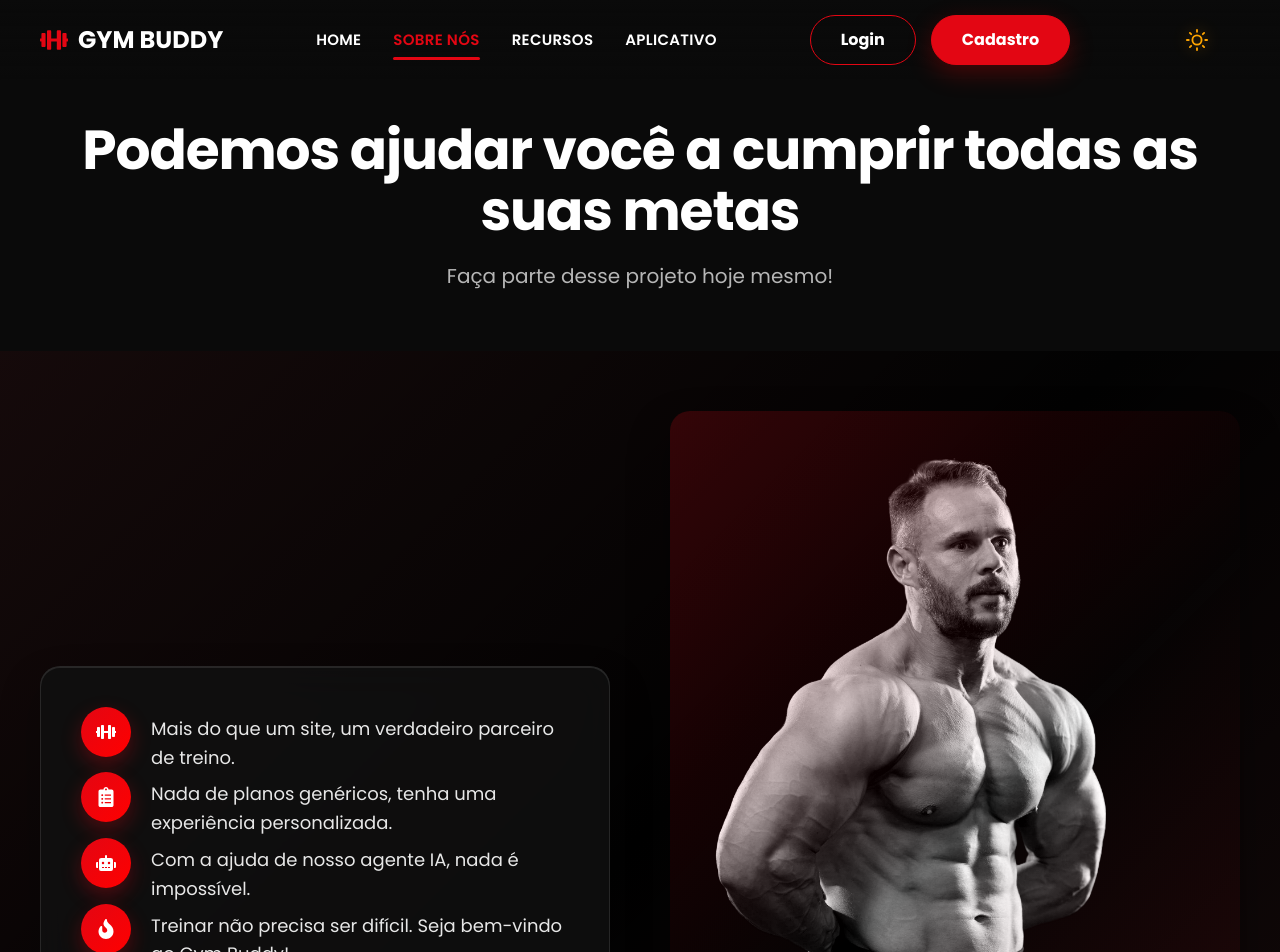
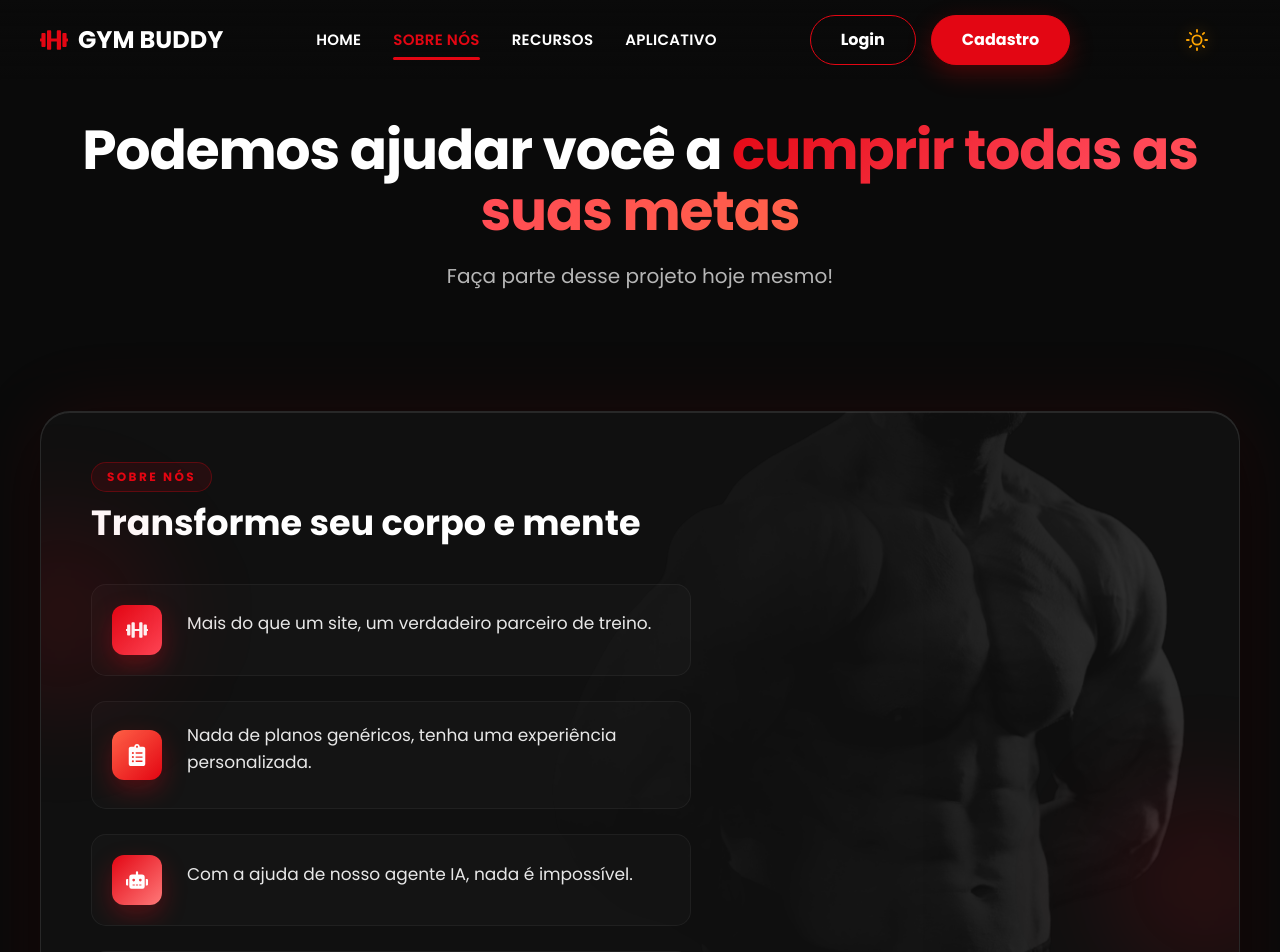
Before and after one commit to Pedrohenrique1309/Front-end_GYMBUDDY, a React (Vite) app: page /sobre in a window 1280 px wide. Shown: the top 952 px of the page. Built offline with nearby package versions, Linux system fonts and the light colour scheme.

Commit message:
sobre nós estruturação quase completa

```diff
--- a/src/components/AboutUs/index.tsx
+++ b/src/components/AboutUs/index.tsx
@@ -1,24 +1,39 @@
-import { motion } from 'framer-motion';
+import { motion, useScroll, useTransform } from 'framer-motion';
 import { FaDumbbell, FaClipboardList, FaRobot, FaFire } from 'react-icons/fa';
+import { useRef } from 'react';
 import styled from 'styled-components';
 
 const AboutUs = () => {
+  const containerRef = useRef(null);
+  const { scrollYProgress } = useScroll({
+    target: containerRef,
+    offset: ["start end", "end start"]
+  });
+
+  const imageY = useTransform(scrollYProgress, [0, 1], [100, -100]);
+  const imageRotate = useTransform(scrollYProgress, [0, 1], [-5, 5]);
+  const imageScale = useTransform(scrollYProgress, [0, 0.5, 1], [0.8, 1.1, 0.8]);
+
   const textItems = [
     {
       icon: FaDumbbell,
-      text: "Mais do que um site, um verdadeiro parceiro de treino."
+      text: "Mais do que um site, um verdadeiro parceiro de treino.",
+      gradient: "linear-gradient(135deg, #E30613 0%, #ff4757 100%)"
     },
     {
       icon: FaClipboardList,
-      text: "Nada de planos genéricos, tenha uma experiência personalizada."
+      text: "Nada de planos genéricos, tenha uma experiência personalizada.",
+      gradient: "linear-gradient(135deg, #ff6348 0%, #E30613 100%)"
     },
     {
       icon: FaRobot,
-      text: "Com a ajuda de nosso agente IA, nada é impossível."
+      text: "Com a ajuda de nosso agente IA, nada é impossível.",
+      gradient: "linear-gradient(135deg, #E30613 0%, #ff7979 100%)"
     },
     {
       icon: FaFire,
-      text: "Treinar não precisa ser difícil. Seja bem-vindo ao Gym Buddy!"
+      text: "Treinar não precisa ser difícil. Seja bem-vindo ao Gym Buddy!",
+      gradient: "linear-gradient(135deg, #ff4757 0%, #E30613 100%)"
     }
   ];
 
@@ -58,7 +73,7 @@ const AboutUs = () => {
   };
 
   return (
-    <AboutUsContainer>
+    <AboutUsContainer ref={containerRef}>
       {/* Hero Section */}
       <HeroSection>
         <motion.div
@@ -67,7 +82,22 @@ const AboutUs = () => {
           animate="visible"
         >
           <HeroTitle>
-            Podemos ajudar você a cumprir todas as suas metas
+            <motion.span
+              initial={{ opacity: 0, y: 50 }}
+              animate={{ opacity: 1, y: 0 }}
+              transition={{ duration: 0.8, ease: "easeOut" }}
+            >
+              Podemos ajudar você a
+            </motion.span>{' '}
+            <GradientText>
+              <motion.span
+                initial={{ opacity: 0, scale: 0.5 }}
+                animate={{ opacity: 1, scale: 1 }}
+                transition={{ duration: 0.8, delay: 0.3, ease: "easeOut" }}
+              >
+                cumprir todas as suas metas
+              </motion.span>
+            </GradientText>
           </HeroTitle>
           <HeroSubtitle>
             Faça parte desse projeto hoje mesmo!
@@ -75,50 +105,99 @@ const AboutUs = () => {
         </motion.div>
       </HeroSection>
 
-      {/* Content Section */}
+      {/* Modern Content Section */}
       <ContentSection>
         <ContentContainer>
-          <ContentGrid>
-            {/* Left Column - Text Cards */}
-            <TextColumn
-              variants={containerVariants}
-              initial="hidden"
-              animate="visible"
+          <ModernCard
+            initial={{ opacity: 0, y: 100 }}
+            whileInView={{ opacity: 1, y: 0 }}
+            viewport={{ once: true }}
+            transition={{ duration: 0.8, ease: "easeOut" }}
+          >
+            {/* Background Image with Parallax */}
+            <CardImageBackground
+              style={{
+                y: imageY,
+                rotate: imageRotate,
+                scale: imageScale
+              }}
             >
-              <ContentCard>
+              <img
+                src="/images/muscular-man.png"
+                alt="Homem musculoso treinando"
+              />
+            </CardImageBackground>
+
+            {/* Content Overlay */}
+            <CardContent>
+              <ContentHeader
+                initial={{ opacity: 0, x: -50 }}
+                whileInView={{ opacity: 1, x: 0 }}
+                viewport={{ once: true }}
+                transition={{ duration: 0.6, delay: 0.2 }}
+              >
+                <HeaderLabel>SOBRE NÓS</HeaderLabel>
+                <HeaderTitle>Transforme seu corpo e mente</HeaderTitle>
+              </ContentHeader>
+
+              <TextItemsGrid>
                 {textItems.map((item, index) => {
                   const IconComponent = item.icon;
                   return (
                     <motion.div
                       key={index}
-                      variants={itemVariants}
+                      initial={{ opacity: 0, x: -50 }}
+                      whileInView={{ opacity: 1, x: 0 }}
+                      viewport={{ once: true }}
+                      transition={{
+                        duration: 0.6,
+                        delay: 0.3 + index * 0.1,
+                        ease: "easeOut"
+                      }}
+                      whileHover={{ x: 10, scale: 1.02 }}
                     >
-                      <TextItem>
-                        <IconWrapper>
+                      <ModernTextItem>
+                        <IconBox gradient={item.gradient}>
                           <IconComponent />
-                        </IconWrapper>
-                        <ItemText>{item.text}</ItemText>
-                      </TextItem>
+                          <IconGlow />
+                        </IconBox>
+                        <ItemContent>
+                          <ItemText>{item.text}</ItemText>
+                          <ItemBar gradient={item.gradient} />
+                        </ItemContent>
+                      </ModernTextItem>
                     </motion.div>
                   );
                 })}
-              </ContentCard>
-            </TextColumn>
+              </TextItemsGrid>
 
-            {/* Right Column - Image */}
-            <ImageColumn
-              variants={itemVariants}
-              initial="hidden"
-              animate="visible"
-            >
-              <ImageWrapper>
-                <img
-                  src="/images/muscular-man.png"
-                  alt="Homem musculoso treinando"
-                />
-              </ImageWrapper>
-            </ImageColumn>
-          </ContentGrid>
+              {/* Floating Elements */}
+              <FloatingElement
+                className="float-1"
+                animate={{
+                  y: [-20, 20, -20],
+                  x: [-10, 10, -10],
+                }}
+                transition={{
+                  duration: 6,
+                  repeat: Infinity,
+                  ease: "easeInOut"
+                }}
+              />
+              <FloatingElement
+                className="float-2"
+                animate={{
+                  y: [20, -20, 20],
+                  x: [10, -10, 10],
+                }}
+                transition={{
+                  duration: 8,
+                  repeat: Infinity,
+                  ease: "easeInOut"
+                }}
+              />
+            </CardContent>
+          </ModernCard>
         </ContentContainer>
       </ContentSection>
 
@@ -144,6 +223,8 @@ const AboutUsContainer = styled.div`
   background: var(--background);
   color: var(--white);
   padding-top: 8rem;
+  position: relative;
+  overflow: hidden;
 `;
 
 const HeroSection = styled.section`
@@ -151,6 +232,7 @@ const HeroSection = styled.section`
   padding: 4rem 2rem 6rem;
   max-width: 120rem;
   margin: 0 auto;
+  position: relative;
 `;
 
 const HeroTitle = styled.h1`
@@ -160,6 +242,14 @@ const HeroTitle = styled.h1`
   margin-bottom: 2rem;
   color: var(--white);
   letter-spacing: -0.02em;
+`;
+
+const GradientText = styled.span`
+  background: linear-gradient(135deg, #E30613 0%, #ff4757 50%, #ff6348 100%);
+  -webkit-background-clip: text;
+  -webkit-text-fill-color: transparent;
+  background-clip: text;
+  position: relative;
 `;
 
 const HeroSubtitle = styled.p`
@@ -172,12 +262,8 @@ const HeroSubtitle = styled.p`
 
 const ContentSection = styled.section`
   padding: 6rem 2rem;
-  background: linear-gradient(
-    135deg,
-    rgba(227, 6, 19, 0.05) 0%,
-    rgba(0, 0, 0, 0.8) 50%,
-    rgba(227, 6, 19, 0.05) 100%
-  );
+  position: relative;
+  z-index: 1;
 `;
 
 const ContentContainer = styled.div`
@@ -185,108 +271,193 @@ const ContentContainer = styled.div`
   margin: 0 auto;
 `;
 
-const ContentGrid = styled.div`
-  display: grid;
-  grid-template-columns: 1fr 1fr;
-  gap: 6rem;
-  align-items: center;
+const ModernCard = styled(motion.div)`
+  position: relative;
+  background: rgba(17, 17, 17, 0.95);
+  backdrop-filter: blur(30px) saturate(150%);
+  border: 1px solid rgba(255, 255, 255, 0.1);
+  border-radius: 3rem;
+  overflow: hidden;
+  box-shadow:
+    0 30px 60px rgba(0, 0, 0, 0.5),
+    inset 0 1px 0 rgba(255, 255, 255, 0.1),
+    0 0 80px rgba(227, 6, 19, 0.1);
+`;
+
+const CardImageBackground = styled(motion.div)`
+  position: absolute;
+  top: -10%;
+  right: -10%;
+  width: 70%;
+  height: 120%;
+  opacity: 0.15;
+  z-index: 0;
+
+  img {
+    width: 100%;
+    height: 100%;
+    object-fit: cover;
+    filter: grayscale(100%) contrast(1.2);
+    mask-image: linear-gradient(
+      to left,
+      rgba(0,0,0,1) 0%,
+      rgba(0,0,0,0.8) 30%,
+      rgba(0,0,0,0.3) 60%,
+      transparent 100%
+    );
+  }
 
   @media (max-width: 768px) {
-    grid-template-columns: 1fr;
-    gap: 4rem;
+    width: 100%;
+    right: 0;
+    opacity: 0.08;
   }
 `;
 
-const TextColumn = styled(motion.div)`
-  order: 1;
-`;
+const CardContent = styled.div`
+  position: relative;
+  z-index: 1;
+  padding: 5rem;
 
-const ContentCard = styled.div`
-  background: rgba(17, 17, 17, 0.8);
-  backdrop-filter: blur(20px);
-  border: 1px solid rgba(255, 255, 255, 0.1);
-  border-radius: 2rem;
-  padding: 4rem;
-  box-shadow:
-    0 20px 40px rgba(0, 0, 0, 0.3),
-    inset 0 1px 0 rgba(255, 255, 255, 0.1);
-`;
-
-const TextItem = styled.div`
-  display: flex;
-  align-items: flex-start;
-  gap: 2rem;
-  margin-bottom: 3rem;
-
-  &:last-child {
-    margin-bottom: 0;
+  @media (max-width: 768px) {
+    padding: 3rem 2rem;
   }
 `;
 
-const IconWrapper = styled.div`
+const ContentHeader = styled(motion.div)`
+  margin-bottom: 4rem;
+`;
+
+const HeaderLabel = styled.div`
+  display: inline-block;
+  color: var(--primary);
+  font-size: 1.2rem;
+  font-weight: 700;
+  letter-spacing: 0.2em;
+  text-transform: uppercase;
+  margin-bottom: 1rem;
+  padding: 0.5rem 1.5rem;
+  background: rgba(227, 6, 19, 0.1);
+  border-radius: 2rem;
+  border: 1px solid rgba(227, 6, 19, 0.3);
+`;
+
+const HeaderTitle = styled.h2`
+  font-size: clamp(2.5rem, 4vw, 3.5rem);
+  font-weight: 800;
+  color: var(--white);
+  line-height: 1.2;
+  margin: 0;
+`;
+
+const TextItemsGrid = styled.div`
+  display: grid;
+  gap: 2.5rem;
+  max-width: 60rem;
+`;
+
+const ModernTextItem = styled.div`
+  display: flex;
+  align-items: center;
+  gap: 2.5rem;
+  padding: 2rem;
+  background: rgba(255, 255, 255, 0.02);
+  border-radius: 1.5rem;
+  border: 1px solid rgba(255, 255, 255, 0.05);
+  transition: all 0.3s ease;
+  position: relative;
+  overflow: hidden;
+
+  &:hover {
+    background: rgba(255, 255, 255, 0.05);
+    border-color: rgba(227, 6, 19, 0.3);
+    box-shadow: 0 10px 30px rgba(227, 6, 19, 0.1);
+  }
+`;
+
+const IconBox = styled.div<{ gradient: string }>`
+  position: relative;
   width: 5rem;
   height: 5rem;
-  background: linear-gradient(135deg, var(--primary), #ff0000);
-  border-radius: 50%;
+  background: ${props => props.gradient};
+  border-radius: 1.2rem;
   display: flex;
   align-items: center;
   justify-content: center;
   color: var(--white);
-  font-size: 2rem;
+  font-size: 2.2rem;
   flex-shrink: 0;
-  box-shadow: 0 8px 20px rgba(227, 6, 19, 0.3);
+  box-shadow: 0 10px 25px rgba(227, 6, 19, 0.3);
+  transition: all 0.3s ease;
+
+  ${ModernTextItem}:hover & {
+    transform: rotate(5deg) scale(1.1);
+  }
+`;
+
+const IconGlow = styled.div`
+  position: absolute;
+  top: 50%;
+  left: 50%;
+  transform: translate(-50%, -50%);
+  width: 100%;
+  height: 100%;
+  background: radial-gradient(circle, rgba(255, 255, 255, 0.3) 0%, transparent 70%);
+  border-radius: inherit;
+  opacity: 0;
+  transition: opacity 0.3s ease;
+
+  ${ModernTextItem}:hover & {
+    opacity: 1;
+  }
+`;
+
+const ItemContent = styled.div`
+  flex: 1;
 `;
 
 const ItemText = styled.p`
-  font-size: 1.8rem;
+  font-size: 1.7rem;
   line-height: 1.6;
   color: rgba(255, 255, 255, 0.9);
   font-weight: 400;
   margin: 0;
-  padding-top: 0.8rem;
 `;
 
-const ImageColumn = styled(motion.div)`
-  order: 2;
+const ItemBar = styled.div<{ gradient: string }>`
+  width: 0;
+  height: 2px;
+  background: ${props => props.gradient};
+  margin-top: 1rem;
+  transition: width 0.3s ease;
+  border-radius: 1px;
 
-  @media (max-width: 768px) {
-    order: 1;
+  ${ModernTextItem}:hover & {
+    width: 100%;
   }
 `;
 
-const ImageWrapper = styled.div`
-  position: relative;
-  border-radius: 2rem;
-  overflow: hidden;
-  box-shadow: 0 20px 40px rgba(0, 0, 0, 0.4);
+const FloatingElement = styled(motion.div)`
+  position: absolute;
+  width: 300px;
+  height: 300px;
+  border-radius: 50%;
+  background: radial-gradient(
+    circle,
+    rgba(227, 6, 19, 0.15) 0%,
+    transparent 70%
+  );
+  filter: blur(40px);
+  pointer-events: none;
 
-  img {
-    width: 100%;
-    height: auto;
-    display: block;
-    filter: grayscale(100%) contrast(1.1);
-    transition: filter 0.3s ease;
+  &.float-1 {
+    top: 10%;
+    left: -10%;
   }
 
-  &:hover img {
-    filter: grayscale(0%) contrast(1.1);
-  }
-
-  &::before {
-    content: '';
-    position: absolute;
-    top: 0;
-    left: 0;
-    right: 0;
-    bottom: 0;
-    background: linear-gradient(
-      135deg,
-      rgba(227, 6, 19, 0.2) 0%,
-      transparent 50%,
-      rgba(227, 6, 19, 0.1) 100%
-    );
-    z-index: 1;
-    pointer-events: none;
+  &.float-2 {
+    bottom: 10%;
+    right: -10%;
   }
 `;
 
```
